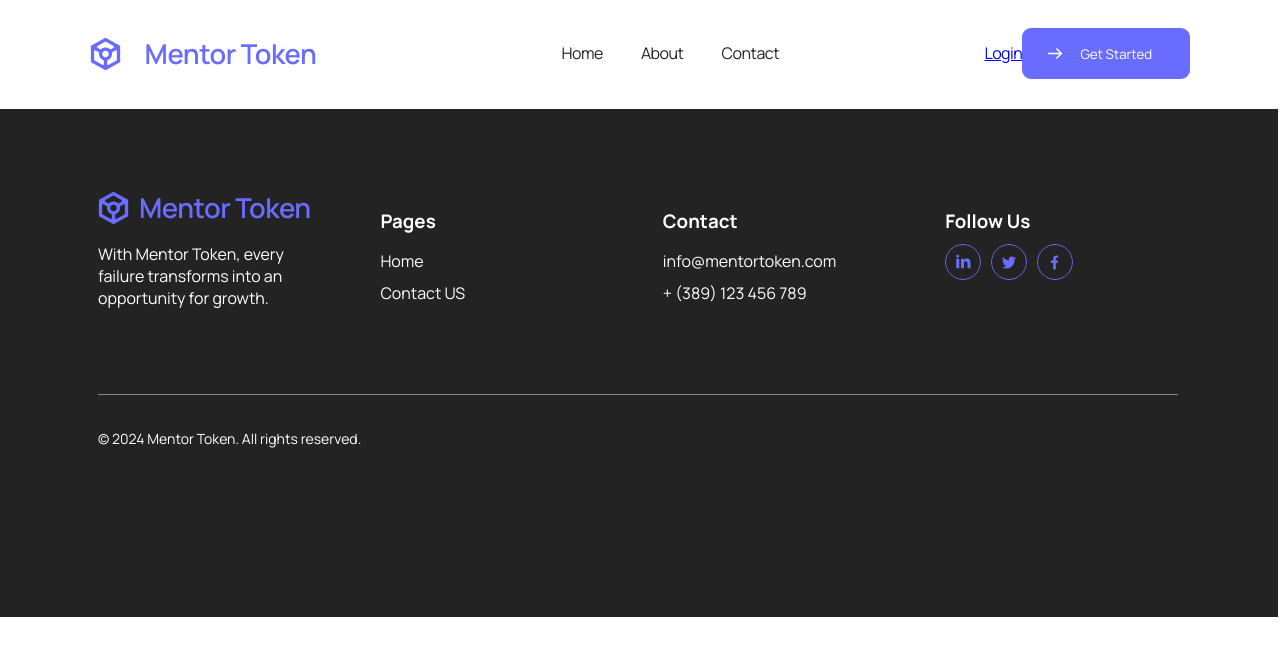
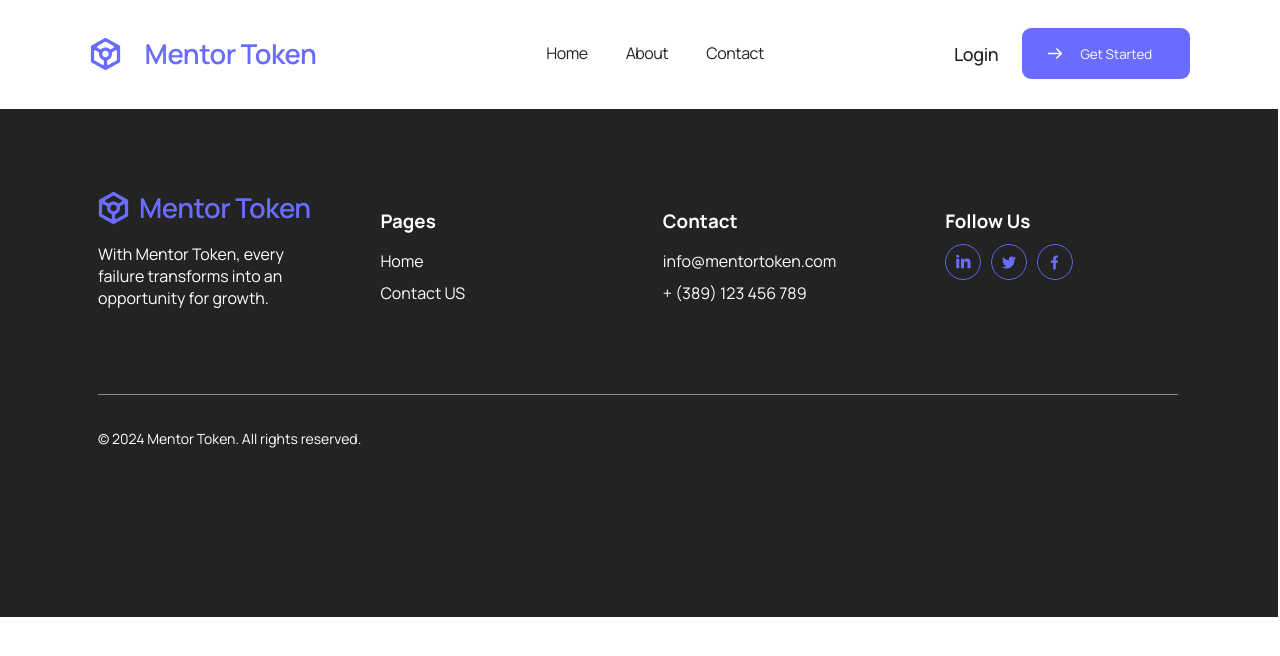
Before and after one commit to DexterNutt/FinalProject, a React (Vite) app in the folder MentorToken/: page /login in a window 1280 px wide. Shown: the top 656 px of the page. Built offline with nearby package versions, Linux system fonts and the light colour scheme.

Commit message:
re-apply styles to login link

```diff
--- a/MentorToken/src/components/nav/Nav.jsx
+++ b/MentorToken/src/components/nav/Nav.jsx
@@ -86,7 +86,11 @@ export const Nav = () => {
       </ul>
 
       <div className={styles.login}>
-        <NavLink to="/login">Login</NavLink>
+        <span>
+          <NavLink to="/login" className={styles.login}>
+            Login
+          </NavLink>
+        </span>
         <button>
           {arrowRight}
           Get Started
--- a/MentorToken/src/components/nav/nav.module.css
+++ b/MentorToken/src/components/nav/nav.module.css
@@ -51,6 +51,17 @@
 
 .login span {
   padding-right: 24px;
+  font-family: Manrope;
+  font-size: 18px;
+  font-weight: 500;
+  line-height: 18px;
+  letter-spacing: -0.02em;
+  text-align: left;
+}
+
+.login span a {
+  text-decoration: none;
+  color: #232323;
 }
 
 .login button {
```
